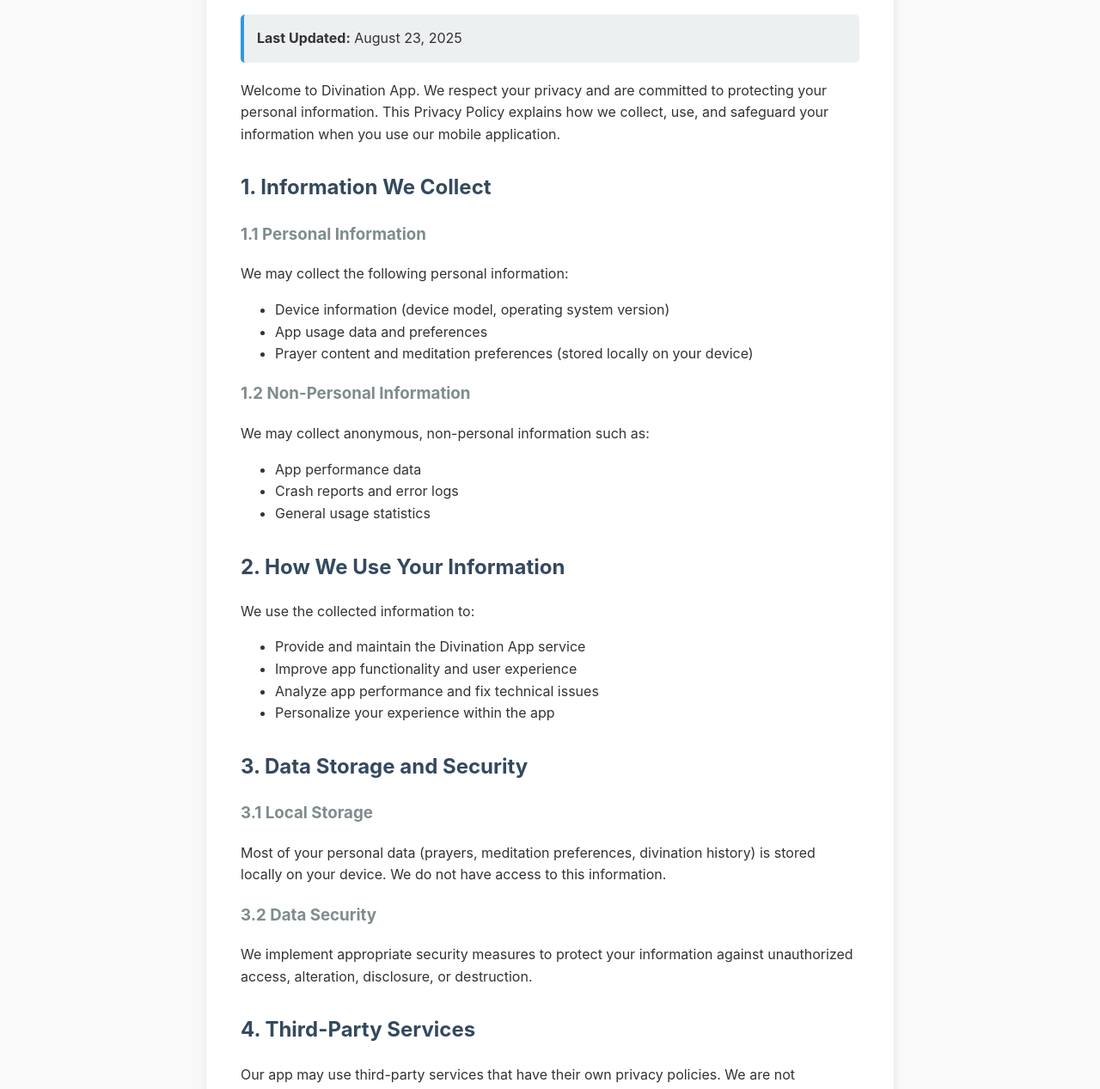
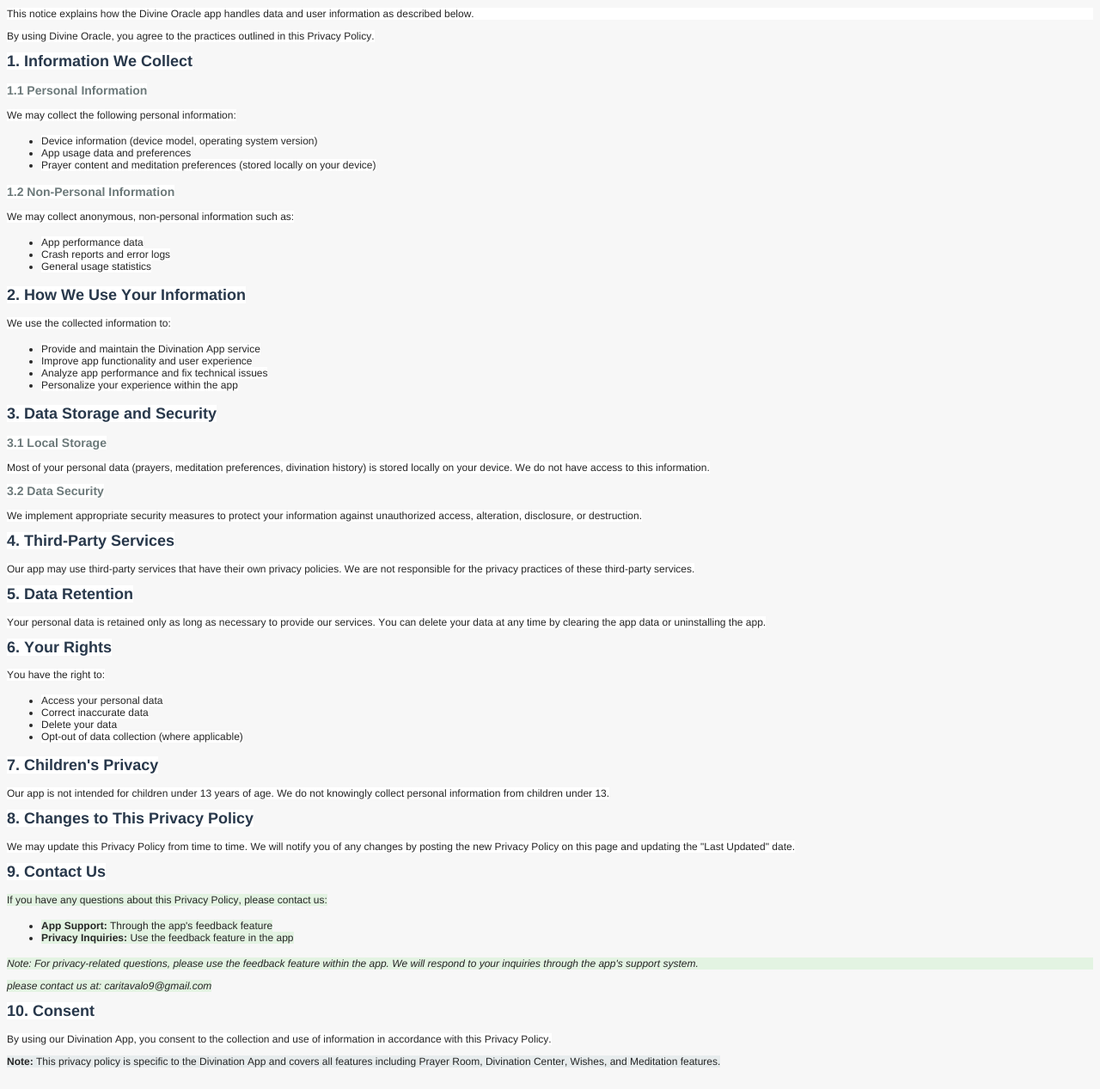
Before and after one commit to kunkakamikasa/divination-privacy-policy, a plain HTML site: page index.html in a window 1280 px wide. Shown: the part 150-1417 px from the top of the page at 86% size. Drawn offline with Linux system fonts and the light colour scheme.

Commit message:
Add files via upload

```diff
--- a/index.html
+++ b/index.html
@@ -1,135 +1,91 @@
-<!DOCTYPE html>
-<html lang="en">
+<!DOCTYPE html PUBLIC "-//W3C//DTD HTML 4.01//EN" "http://www.w3.org/TR/html4/strict.dtd">
+<html>
 <head>
-    <meta charset="UTF-8">
-    <meta name="viewport" content="width=device-width, initial-scale=1.0">
-    <title>Privacy Policy - Divination App</title>
-    <style>
-        body {
-            font-family: -apple-system, BlinkMacSystemFont, 'Segoe UI', Roboto, Oxygen, Ubuntu, Cantarell, sans-serif;
-            line-height: 1.6;
-            color: #333;
-            max-width: 800px;
-            margin: 0 auto;
-            padding: 20px;
-            background-color: #f9f9f9;
-        }
-        .container {
-            background: white;
-            padding: 40px;
-            border-radius: 10px;
-            box-shadow: 0 2px 10px rgba(0,0,0,0.1);
-        }
-        h1 {
-            color: #2c3e50;
-            border-bottom: 3px solid #3498db;
-            padding-bottom: 10px;
-        }
-        h2 {
-            color: #34495e;
-            margin-top: 30px;
-        }
-        h3 {
-            color: #7f8c8d;
-        }
-        .last-updated {
-            background: #ecf0f1;
-            padding: 15px;
-            border-radius: 5px;
-            margin: 20px 0;
-            border-left: 4px solid #3498db;
-        }
-        .contact-info {
-            background: #e8f5e8;
-            padding: 15px;
-            border-radius: 5px;
-            margin: 20px 0;
-            border-left: 4px solid #27ae60;
-        }
+  <meta http-equiv="Content-Type" content="text/html; charset=utf-8">
+  <meta http-equiv="Content-Style-Type" content="text/css">
+  <title></title>
+  <meta name="Generator" content="Cocoa HTML Writer">
+  <meta name="CocoaVersion" content="2575.7">
+  <style type="text/css">
+    body {background-color: #f7f7f7}
+    p.p2 {margin: 0.0px 0.0px 0.0px 0.0px; font: 12.0px 'Helvetica Neue'; color: #262626; -webkit-text-stroke: #262626; background-color: #e7eced}
+    p.p3 {margin: 0.0px 0.0px 0.0px 0.0px; font: 12.0px 'Helvetica Neue'; color: #262626; -webkit-text-stroke: #262626; background-color: #e7eced; min-height: 15.0px}
+    p.p4 {margin: 0.0px 0.0px 12.0px 0.0px; font: 12.0px 'Helvetica Neue'; color: #262626; -webkit-text-stroke: #262626; background-color: #ffffff}
+    p.p5 {margin: 0.0px 0.0px 12.0px 0.0px; font: 12.0px 'Helvetica Neue'; color: #262626; -webkit-text-stroke: #262626}
+    p.p9 {margin: 0.0px 0.0px 12.0px 0.0px; font: 12.0px 'Helvetica Neue'; color: #262626; -webkit-text-stroke: #262626; background-color: #e3f3e2}
+    li.li8 {margin: 0.0px 0.0px 0.0px 0.0px; font: 12.0px 'Helvetica Neue'; color: #262626; -webkit-text-stroke: #262626}
+    span.s1 {font-kerning: none; background-color: #ffffff}
+    span.s2 {font-kerning: none}
+    span.s3 {background-color: #ffffff; -webkit-text-stroke: 0px #000000}
+    span.s4 {font-kerning: none; background-color: #e3f3e2}
+    span.s5 {background-color: #e3f3e2; -webkit-text-stroke: 0px #000000}
+    span.s6 {font-kerning: none; background-color: #e7eced}
+    ul.ul1 {list-style-type: disc}
   </style>
 </head>
 <body>
-    <div class="container">
-        <h1>Privacy Policy</h1>
-
-        <div class="last-updated">
-            <strong>Last Updated:</strong> August 23, 2025
-        </div>
-
-        <p>Welcome to Divination App. We respect your privacy and are committed to protecting your personal information. This Privacy Policy explains how we collect, use, and safeguard your information when you use our mobile application.</p>
-
-        <h2>1. Information We Collect</h2>
-
-        <h3>1.1 Personal Information</h3>
-        <p>We may collect the following personal information:</p>
-        <ul>
-            <li>Device information (device model, operating system version)</li>
-            <li>App usage data and preferences</li>
-            <li>Prayer content and meditation preferences (stored locally on your device)</li>
+<h1 style="margin: 0.0px 0.0px 16.1px 0.0px; font: 24.0px 'Helvetica Neue'; color: #212f3f; -webkit-text-stroke: #212f3f"><span class="s1"><b>Privacy Policy</b><b></b></span></h1>
+<p class="p2"><span class="s2"><b>Last Updated:</b> August 23, 2025</span></p>
+<p class="p3"><span class="s2"></span><br></p>
+<p class="p4"><span class="s2">This Privacy Policy applies specifically to the mobile application “Divine Oracle”</span></p>
+<p class="p4"><span class="s2">( Google Play package name: com.divine.oracle.app ), which is published on Google Play by the</span></p>
+<p class="p4"><span class="s2">developer “Carita Valo”. References to “we”, “our”, or “us” in this policy mean Carita Valo.</span></p>
+<p class="p4"><span class="s2">This notice explains how the Divine Oracle app handles data and user information as described below.</span></p>
+<p class="p5"><span class="s1">By using Divine Oracle, you agree to the practices outlined in this Privacy Policy.</span></p>
+<h2 style="margin: 0.0px 0.0px 14.9px 0.0px; font: 18.0px 'Helvetica Neue'; color: #28384b; -webkit-text-stroke: #28384b"><span class="s1"><b>1. Information We Collect</b><b></b></span></h2>
+<h3 style="margin: 0.0px 0.0px 14.0px 0.0px; font: 14.0px 'Helvetica Neue'; color: #6c797a; -webkit-text-stroke: #6c797a"><span class="s1"><b>1.1 Personal Information</b><b></b></span></h3>
+<p class="p5"><span class="s1">We may collect the following personal information:</span></p>
+<ul class="ul1">
+  <li class="li8"><span class="s3"></span><span class="s1">Device information (device model, operating system version)</span></li>
+  <li class="li8"><span class="s3"></span><span class="s1">App usage data and preferences</span></li>
+  <li class="li8"><span class="s3"></span><span class="s1">Prayer content and meditation preferences (stored locally on your device)</span></li>
 </ul>
-
-        <h3>1.2 Non-Personal Information</h3>
-        <p>We may collect anonymous, non-personal information such as:</p>
-        <ul>
-            <li>App performance data</li>
-            <li>Crash reports and error logs</li>
-            <li>General usage statistics</li>
+<h3 style="margin: 0.0px 0.0px 14.0px 0.0px; font: 14.0px 'Helvetica Neue'; color: #6c797a; -webkit-text-stroke: #6c797a"><span class="s1"><b>1.2 Non-Personal Information</b><b></b></span></h3>
+<p class="p5"><span class="s1">We may collect anonymous, non-personal information such as:</span></p>
+<ul class="ul1">
+  <li class="li8"><span class="s3"></span><span class="s1">App performance data</span></li>
+  <li class="li8"><span class="s3"></span><span class="s1">Crash reports and error logs</span></li>
+  <li class="li8"><span class="s3"></span><span class="s1">General usage statistics</span></li>
 </ul>
-
-        <h2>2. How We Use Your Information</h2>
-        <p>We use the collected information to:</p>
-        <ul>
-            <li>Provide and maintain the Divination App service</li>
-            <li>Improve app functionality and user experience</li>
-            <li>Analyze app performance and fix technical issues</li>
-            <li>Personalize your experience within the app</li>
+<h2 style="margin: 0.0px 0.0px 14.9px 0.0px; font: 18.0px 'Helvetica Neue'; color: #28384b; -webkit-text-stroke: #28384b"><span class="s1"><b>2. How We Use Your Information</b><b></b></span></h2>
+<p class="p5"><span class="s1">We use the collected information to:</span></p>
+<ul class="ul1">
+  <li class="li8"><span class="s3"></span><span class="s1">Provide and maintain the Divination App service</span></li>
+  <li class="li8"><span class="s3"></span><span class="s1">Improve app functionality and user experience</span></li>
+  <li class="li8"><span class="s3"></span><span class="s1">Analyze app performance and fix technical issues</span></li>
+  <li class="li8"><span class="s3"></span><span class="s1">Personalize your experience within the app</span></li>
 </ul>
-
-        <h2>3. Data Storage and Security</h2>
-
-        <h3>3.1 Local Storage</h3>
-        <p>Most of your personal data (prayers, meditation preferences, divination history) is stored locally on your device. We do not have access to this information.</p>
-
-        <h3>3.2 Data Security</h3>
-        <p>We implement appropriate security measures to protect your information against unauthorized access, alteration, disclosure, or destruction.</p>
-
-        <h2>4. Third-Party Services</h2>
-        <p>Our app may use third-party services that have their own privacy policies. We are not responsible for the privacy practices of these third-party services.</p>
-
-        <h2>5. Data Retention</h2>
-        <p>Your personal data is retained only as long as necessary to provide our services. You can delete your data at any time by clearing the app data or uninstalling the app.</p>
-
-        <h2>6. Your Rights</h2>
-        <p>You have the right to:</p>
-        <ul>
-            <li>Access your personal data</li>
-            <li>Correct inaccurate data</li>
-            <li>Delete your data</li>
-            <li>Opt-out of data collection (where applicable)</li>
+<h2 style="margin: 0.0px 0.0px 14.9px 0.0px; font: 18.0px 'Helvetica Neue'; color: #28384b; -webkit-text-stroke: #28384b"><span class="s1"><b>3. Data Storage and Security</b><b></b></span></h2>
+<h3 style="margin: 0.0px 0.0px 14.0px 0.0px; font: 14.0px 'Helvetica Neue'; color: #6c797a; -webkit-text-stroke: #6c797a"><span class="s1"><b>3.1 Local Storage</b><b></b></span></h3>
+<p class="p5"><span class="s1">Most of your personal data (prayers, meditation preferences, divination history) is stored locally on your device. We do not have access to this information.</span></p>
+<h3 style="margin: 0.0px 0.0px 14.0px 0.0px; font: 14.0px 'Helvetica Neue'; color: #6c797a; -webkit-text-stroke: #6c797a"><span class="s1"><b>3.2 Data Security</b><b></b></span></h3>
+<p class="p5"><span class="s1">We implement appropriate security measures to protect your information against unauthorized access, alteration, disclosure, or destruction.</span></p>
+<h2 style="margin: 0.0px 0.0px 14.9px 0.0px; font: 18.0px 'Helvetica Neue'; color: #28384b; -webkit-text-stroke: #28384b"><span class="s1"><b>4. Third-Party Services</b><b></b></span></h2>
+<p class="p5"><span class="s1">Our app may use third-party services that have their own privacy policies. We are not responsible for the privacy practices of these third-party services.</span></p>
+<h2 style="margin: 0.0px 0.0px 14.9px 0.0px; font: 18.0px 'Helvetica Neue'; color: #28384b; -webkit-text-stroke: #28384b"><span class="s1"><b>5. Data Retention</b><b></b></span></h2>
+<p class="p5"><span class="s1">Your personal data is retained only as long as necessary to provide our services. You can delete your data at any time by clearing the app data or uninstalling the app.</span></p>
+<h2 style="margin: 0.0px 0.0px 14.9px 0.0px; font: 18.0px 'Helvetica Neue'; color: #28384b; -webkit-text-stroke: #28384b"><span class="s1"><b>6. Your Rights</b><b></b></span></h2>
+<p class="p5"><span class="s1">You have the right to:</span></p>
+<ul class="ul1">
+  <li class="li8"><span class="s3"></span><span class="s1">Access your personal data</span></li>
+  <li class="li8"><span class="s3"></span><span class="s1">Correct inaccurate data</span></li>
+  <li class="li8"><span class="s3"></span><span class="s1">Delete your data</span></li>
+  <li class="li8"><span class="s3"></span><span class="s1">Opt-out of data collection (where applicable)</span></li>
 </ul>
-
-        <h2>7. Children's Privacy</h2>
-        <p>Our app is not intended for children under 13 years of age. We do not knowingly collect personal information from children under 13.</p>
-
-        <h2>8. Changes to This Privacy Policy</h2>
-        <p>We may update this Privacy Policy from time to time. We will notify you of any changes by posting the new Privacy Policy on this page and updating the "Last Updated" date.</p>
-
-        <h2>9. Contact Us</h2>
-        <div class="contact-info">
-            <p>If you have any questions about this Privacy Policy, please contact us:</p>
-            <ul>
-                <li><strong>App Support:</strong> Through the app's feedback feature</li>
-                <li><strong>Privacy Inquiries:</strong> Use the feedback feature in the app</li>
+<h2 style="margin: 0.0px 0.0px 14.9px 0.0px; font: 18.0px 'Helvetica Neue'; color: #28384b; -webkit-text-stroke: #28384b"><span class="s1"><b>7. Children's Privacy</b><b></b></span></h2>
+<p class="p5"><span class="s1">Our app is not intended for children under 13 years of age. We do not knowingly collect personal information from children under 13.</span></p>
+<h2 style="margin: 0.0px 0.0px 14.9px 0.0px; font: 18.0px 'Helvetica Neue'; color: #28384b; -webkit-text-stroke: #28384b"><span class="s1"><b>8. Changes to This Privacy Policy</b><b></b></span></h2>
+<p class="p5"><span class="s1">We may update this Privacy Policy from time to time. We will notify you of any changes by posting the new Privacy Policy on this page and updating the "Last Updated" date.</span></p>
+<h2 style="margin: 0.0px 0.0px 14.9px 0.0px; font: 18.0px 'Helvetica Neue'; color: #28384b; -webkit-text-stroke: #28384b"><span class="s1"><b>9. Contact Us</b><b></b></span></h2>
+<p class="p5"><span class="s4">If you have any questions about this Privacy Policy, please contact us:</span></p>
+<ul class="ul1">
+  <li class="li8"><span class="s5"><b></b></span><span class="s4"><b>App Support:</b> Through the app's feedback feature</span></li>
+  <li class="li8"><span class="s5"><b></b></span><span class="s4"><b>Privacy Inquiries:</b> Use the feedback feature in the app</span></li>
 </ul>
-            <p><em>Note: For privacy-related questions, please use the feedback feature within the app. We will respond to your inquiries through the app's support system.</em></p>
-        </div>
-
-        <h2>10. Consent</h2>
-        <p>By using our Divination App, you consent to the collection and use of information in accordance with this Privacy Policy.</p>
-
-        <div class="last-updated">
-            <p><strong>Note:</strong> This privacy policy is specific to the Divination App and covers all features including Prayer Room, Divination Center, Wishes, and Meditation features.</p>
-        </div>
-    </div>
+<p class="p9"><span class="s2"><i>Note: For privacy-related questions, please use the feedback feature within the app. We will respond to your inquiries through the app's support system.</i></span></p>
+<p class="p5"><span class="s4"><i>please contact us at: caritavalo9@gmail.com</i><i></i></span></p>
+<h2 style="margin: 0.0px 0.0px 14.9px 0.0px; font: 18.0px 'Helvetica Neue'; color: #28384b; -webkit-text-stroke: #28384b"><span class="s1"><b>10. Consent</b><b></b></span></h2>
+<p class="p5"><span class="s1">By using our Divination App, you consent to the collection and use of information in accordance with this Privacy Policy.</span></p>
+<p class="p5"><span class="s6"><b>Note:</b> This privacy policy is specific to the Divination App and covers all features including Prayer Room, Divination Center, Wishes, and Meditation features.</span></p>
 </body>
 </html>
```
Lines whose indentation alone changed are shown as unchanged.
